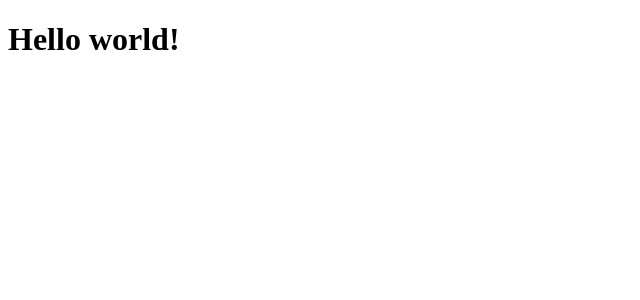
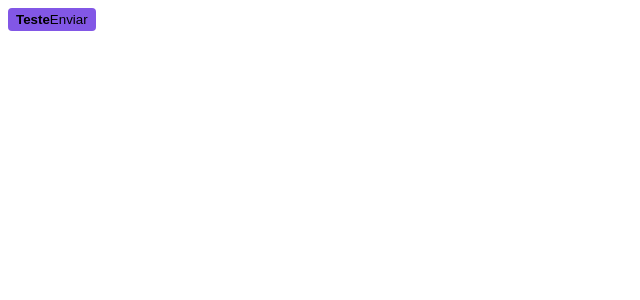
Before and after one commit to rosids/react-ignite, a Next.js app in the folder 04-fundamentos-nextjs/: page / in a window 1280 px wide. Shown: the top 300 px of the page, without its empty margins (0-640 px from the left). Built offline with nearby package versions, Linux system fonts and the light colour scheme.

Commit message:
04 - Configurando Stitches

```diff
--- a/04-fundamentos-nextjs/package.json
+++ b/04-fundamentos-nextjs/package.json
@@ -9,6 +9,7 @@
     "lint": "next lint"
   },
   "dependencies": {
+    "@stitches/react": "^1.2.8",
     "@types/node": "20.5.7",
     "@types/react": "18.2.21",
     "@types/react-dom": "18.2.7",
--- a/04-fundamentos-nextjs/src/pages/_document.tsx
+++ b/04-fundamentos-nextjs/src/pages/_document.tsx
@@ -1,4 +1,5 @@
 import { Html, Head, Main, NextScript } from "next/document"
+import { getCssText } from "../styles"
 
 export default function Document() {
   return (
@@ -7,6 +8,8 @@
         <link rel="preconnect" href="https://fonts.googleapis.com" />
         <link rel="preconnect" href="https://fonts.gstatic.com" crossOrigin="anonymous" />
         <link href="https://fonts.googleapis.com/css2?family=Roboto:wght@400;700&display=swap" rel="stylesheet" />
+
+        <style  id="stitches" dangerouslySetInnerHTML={{ __html: getCssText() }} />
       </Head>
       <body>
         <Main />
--- a/04-fundamentos-nextjs/src/pages/index.tsx
+++ b/04-fundamentos-nextjs/src/pages/index.tsx
@@ -1,7 +1,25 @@
+import { styled } from "../styles"
+
+const Button = styled('button', {
+  backgroundColor: '$rocketseat',
+  borderRadius: 4,
+  border: 0,
+  padding: '4px 8px',
+
+  span: {
+    fontWeight: 'bold',
+  },
+
+  '&:hover': {
+    filter: 'brightness(0.8)',
+  },
+})
+
 export default function Home() {
   return (
-    <h1>
-      Hello world!
-    </h1>
+    <Button>
+      <span>Teste</span>
+      Enviar
+    </Button>
   )
 }
--- /dev/null
+++ b/04-fundamentos-nextjs/src/styles/index.ts
@@ -0,0 +1,18 @@
+import { createStitches } from '@stitches/react'
+
+export const {
+  config,
+  styled,
+  css,
+  globalCss,
+  keyframes,
+  getCssText,
+  theme,
+  createTheme,
+} = createStitches({
+  theme: {
+    colors: {
+      rocketseat: '#8257e6',
+    },
+  },
+})
```
Also changed, not shown: 2 other files (tests, documents, lock files or other folders).
